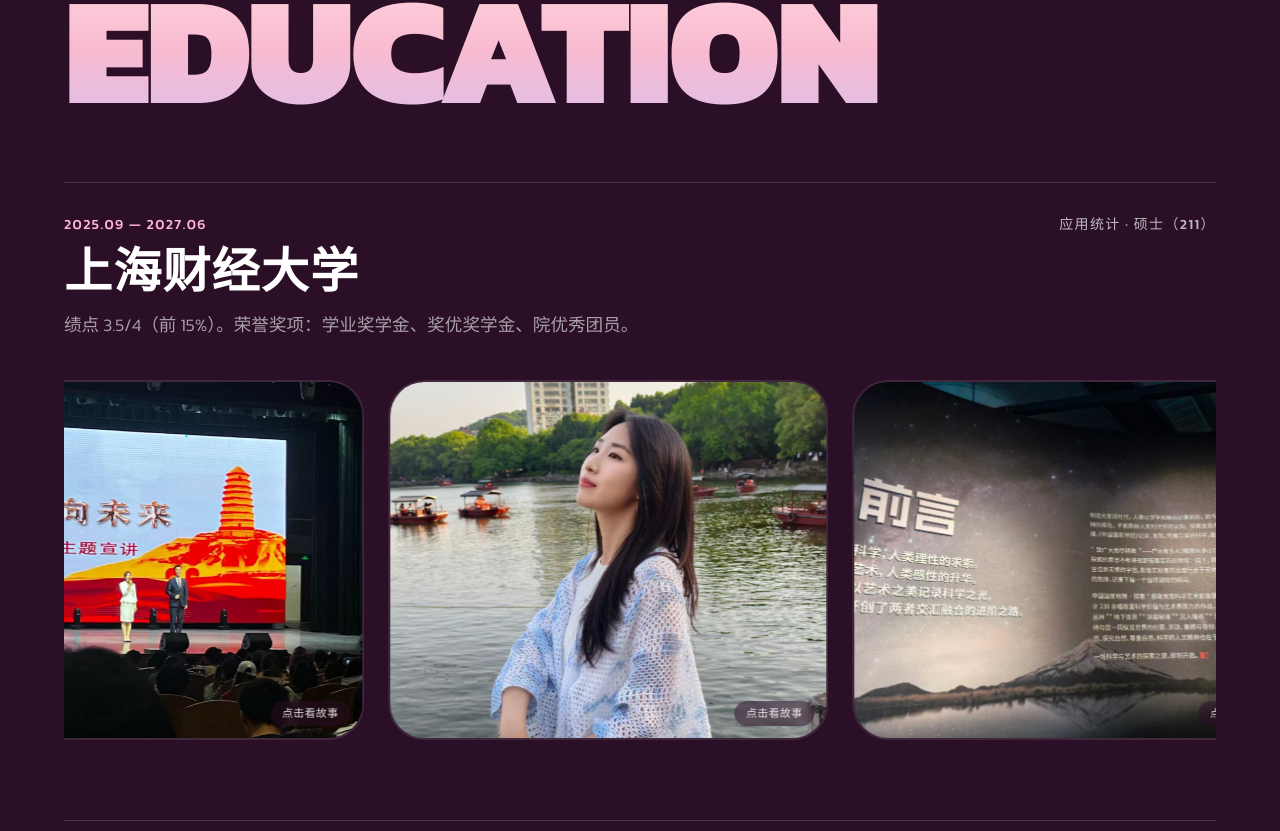
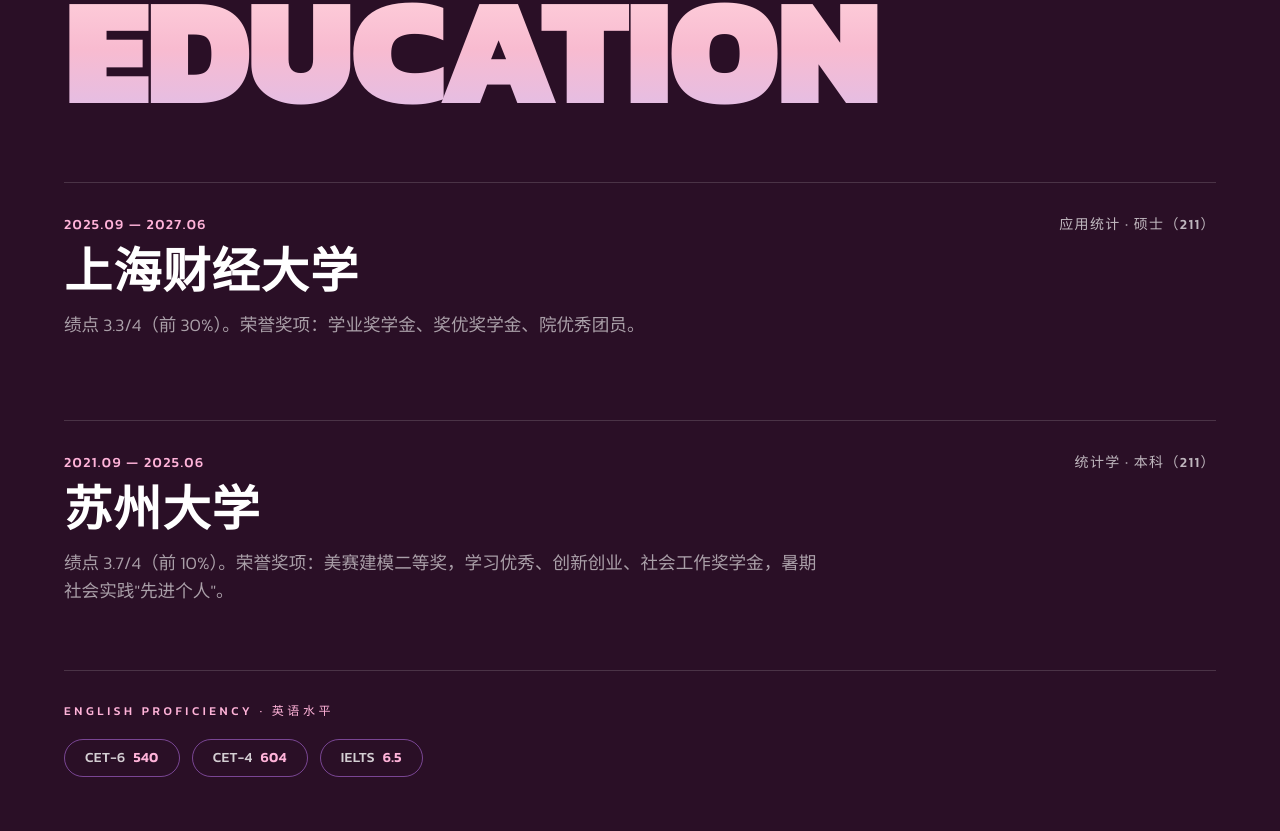
Before and after one commit to faith213/portfolio, a React (Vite) app: page / in a window 1280 px wide. Shown: the part 1660-2491 px from the top of the page. Built offline with nearby package versions, Linux system fonts and the light colour scheme.

Commit message:
feat: Education 板块移除相册改为纯文字，新增英语水平展示

```diff
--- a/src/components/Education.tsx
+++ b/src/components/Education.tsx
@@ -1,15 +1,10 @@
-import { useState } from 'react'
 import { motion } from 'framer-motion'
-import { Play } from 'lucide-react'
-import { EDUCATION, type Edu, type MediaItem } from '../data'
-import VideoModal from './VideoModal'
+import { EDUCATION, ENGLISH } from '../data'
 
 const EASE = [0.25, 0.1, 0.25, 1] as const
 
-// 教育背景：每段学校 = 整行文字 + 下方相册（鼠标滚轮横向滑动）
+// 教育背景：纯文字呈现，每段学校 = 一行经历
 export default function Education() {
-  const [videoSrc, setVideoSrc] = useState<string | null>(null)
-
   return (
     <section
       id="education"
@@ -33,39 +28,14 @@
           Education
         </h2>
 
-        <div className="flex flex-col gap-20">
+        <div className="flex flex-col gap-16 md:gap-20">
           {EDUCATION.map((edu, i) => (
-            <EduRow key={i} edu={edu} index={i} onPlay={setVideoSrc} />
-          ))}
-        </div>
-      </div>
-
-      <VideoModal
-        open={videoSrc !== null}
-        src={videoSrc ?? ''}
-        onClose={() => setVideoSrc(null)}
-      />
-    </section>
-  )
-}
-
-function EduRow({
-  edu,
-  index,
-  onPlay,
-}: {
-  edu: Edu
-  index: number
-  onPlay: (src: string) => void
-}) {
-  return (
-    <div>
-      {/* 整行文字经历 */}
             <motion.div
+              key={i}
               initial={{ opacity: 0, y: 40 }}
               whileInView={{ opacity: 1, y: 0 }}
-        viewport={{ once: true, amount: 0.4 }}
-        transition={{ duration: 0.8, ease: EASE, delay: index * 0.1 }}
+              viewport={{ once:true, amount: 0.4 }}
+              transition={{ duration: 0.8, ease: EASE, delay: i * 0.1 }}
               className="border-t border-white/15 pt-8"
             >
               <div className="flex flex-col gap-4 md:flex-row md:items-baseline md:justify-between">
@@ -88,171 +58,33 @@
                 {edu.note}
               </p>
             </motion.div>
+          ))}
+        </div>
 
-      {/* 下方相册：全宽出血，自动横向滚动 */}
+        {/* 英语水平 */}
         <motion.div
-        initial={{ opacity: 0, y: 30 }}
+          initial={{ opacity: 0, y: 40 }}
           whileInView={{ opacity: 1, y: 0 }}
-        viewport={{ once: true, amount: 0.2 }}
-        transition={{ duration: 0.9, ease: EASE, delay: 0.15 }}
-        className="relative left-1/2 right-1/2 mt-10 -ml-[50vw] -mr-[50vw] w-screen pl-6 md:pl-12"
+          viewport={{ once: true, amount: 0.4 }}
+          transition={{ duration: 0.8, ease: EASE, delay: 0.2 }}
+          className="mt-16 border-t border-white/15 pt-8"
         >
-        <EduGallery items={edu.gallery} onPlay={onPlay} />
+          <p className="mb-5 text-xs font-medium uppercase tracking-[0.3em] text-[#FFB3D9]">
+            English Proficiency · 英语水平
+          </p>
+          <div className="flex flex-wrap gap-3">
+            {ENGLISH.map((e) => (
+              <span
+                key={e.label}
+                className="rounded-full border border-lilac/50 px-5 py-2 text-sm font-medium tracking-wide text-white/80"
+              >
+                {e.label}
+                <span className="ml-2 font-semibold text-[#FFB3D9]">{e.score}</span>
+              </span>
+            ))}
+          </div>
         </motion.div>
       </div>
+    </section>
   )
 }
-
-// 自动横向滚动相册（复制一份实现无缝循环，hover 暂停）
-function EduGallery({
-  items,
-  onPlay,
-}: {
-  items: MediaItem[]
-  onPlay: (src: string) => void
-}) {
-  // 复制一份保证首尾无缝；速度按数量估算
-  const loop = [...items, ...items]
-  const duration = items.length * 3 // 每张约 3s，滚动更快
-
-  // 记录当前翻开的卡片索引（loop 内唯一 index）；有翻开时暂停整条滚动
-  const [flipped, setFlipped] = useState<number | null>(null)
-
-  return (
-    <div className="no-scrollbar overflow-hidden">
-      <div
-        className={`edu-track flex ${flipped !== null ? 'is-paused' : ''}`}
-        style={{ animationDuration: `${duration}s` }}
-      >
-        {loop.map((item, i) => (
-          <div
-            key={i}
-            className={`flip-card relative mr-6 h-[280px] w-[80vw] shrink-0 sm:w-[440px] md:h-[360px] ${
-              item.type === 'image' && flipped === i ? 'is-flipped' : ''
-            }`}
-          >
-            {item.type === 'video' ? (
-              <div className="h-full w-full overflow-hidden rounded-[36px] border-2 border-white/10">
-                <button
-                  onClick={() => onPlay(item.src)}
-                  className="group relative block h-full w-full"
-                  aria-label="播放视频"
-                >
-                  {/* 视频本身作为封面 */}
-                  <video
-                    src={item.src}
-                    muted
-                    loop
-                    autoPlay
-                    playsInline
-                    preload="metadata"
-                    className="h-full w-full object-cover"
-                  />
-                  {/* 播放按钮蒙层 */}
-                  <span className="absolute inset-0 flex items-center justify-center bg-roseblack/30 transition-colors duration-200 group-hover:bg-roseblack/10">
-                    <span className="btn-candy flex h-16 w-16 items-center justify-center rounded-full text-white">
-                      <Play size={26} strokeWidth={2.5} className="ml-1" fill="currentColor" />
-                    </span>
-                  </span>
-                </button>
-              </div>
-            ) : (
-              <FlipPhoto
-                item={item}
-                label={`照片 ${(i % items.length) + 1}`}
-                isFlipped={flipped === i}
-                onToggle={() =>
-                  setFlipped((cur) => (cur === i ? null : i))
-                }
-              />
-            )}
-          </div>
-        ))}
-      </div>
-    </div>
-  )
-}
-
-// 可翻转照片卡：正面为图片，点击后沿 Y 轴翻转，背面显示故事/回忆
-function FlipPhoto({
-  item,
-  label,
-  isFlipped,
-  onToggle,
-}: {
-  item: MediaItem
-  label: string
-  isFlipped: boolean
-  onToggle: () => void
-}) {
-  return (
-    // 直接作为 .flip-card 的直接子元素承载 3D 翻转（perspective 只作用于直接子级）
-    <div
-      role="button"
-      tabIndex={0}
-      onClick={onToggle}
-      onKeyDown={(e) => {
-        if (e.key === 'Enter' || e.key === ' ') {
-          e.preventDefault()
-          onToggle()
-        }
-      }}
-      aria-label={isFlipped ? '翻回照片' : '查看这张照片的故事'}
-      className="flip-inner cursor-pointer"
-    >
-      {/* 正面：照片 */}
-      <div className="flip-face overflow-hidden rounded-[36px] border-2 border-white/10">
-        <img
-          src={item.src}
-          alt={label}
-          loading="lazy"
-          className="h-full w-full object-cover"
-        />
-        {/* 右下角小提示 */}
-        <span className="pointer-events-none absolute bottom-3 right-3 rounded-full bg-roseblack/50 px-3 py-1 text-[11px] font-medium tracking-wide text-white/85 backdrop-blur-sm">
-          点击看故事
-        </span>
-      </div>
-
-      {/* 背面：故事 / 回忆 */}
-      <div className="flip-face flip-back flex flex-col overflow-hidden rounded-[36px] border-2 border-[#FFB3D9]/40 bg-gradient-to-br from-[#4a2438] to-roseblack px-7 py-7 text-left">
-        <span className="mb-3 shrink-0 text-xs font-semibold uppercase tracking-[0.3em] text-[#FFB3D9]">
-          Story
-        </span>
-        <div className="no-scrollbar flex-1 overflow-y-auto pr-1">
-          <StoryText story={item.story} />
-        </div>
-        <span className="pointer-events-none mt-3 shrink-0 text-[11px] font-medium tracking-wide text-white/45">
-          点击翻回照片
-        </span>
-      </div>
-    </div>
-  )
-}
-
-// 故事文本：首段（日期 · 地点）高亮小字，其余段落为正文
-function StoryText({ story }: { story?: string }) {
-  if (!story) {
-    return (
-      <p className="text-[15px] font-light leading-relaxed text-white/85 md:text-base">
-        这张照片还没有写下故事～
-      </p>
-    )
-  }
-  const [meta, ...rest] = story.split('\n\n')
-  return (
-    <>
-      <p className="mb-3 text-xs font-medium tracking-wide text-[#FFB3D9]/90">
-        {meta}
-      </p>
-      {rest.map((para, i) => (
-        <p
-          key={i}
-          className="mb-2 text-[15px] font-light leading-relaxed text-white/85 md:text-base"
-        >
-          {para}
-        </p>
-      ))}
-    </>
-  )
-}
--- a/src/data.ts
+++ b/src/data.ts
@@ -61,7 +61,7 @@
     year: '2025.09 — 2027.06',
     school: '上海财经大学',
     degree: '应用统计 · 硕士（211）',
-    note: '绩点 3.5/4（前 15%）。荣誉奖项：学业奖学金、奖优奖学金、院优秀团员。',
+    note: '绩点 3.3/4（前 30%）。荣誉奖项：学业奖学金、奖优奖学金、院优秀团员。',
     gallery: [
       { type: 'video', src: '/edu/grad/video.mp4' },
       {
@@ -276,14 +276,14 @@
 
 // 统一给 EDUCATION / PROJECTS 里的资源路径加 BASE_URL 前缀，
 // 这样列表数据里仍写直观的 '/edu/...' 绝对路径，部署到子路径也不会 404。
-export const EDUCATION: Edu[] = EDUCATION_RAW.map((e) => ({
-  ...e,
-  gallery: e.gallery.map((m) => ({
-    ...m,
-    src: asset(m.src),
-    ...(m.poster ? { poster: asset(m.poster) } : {}),
-  })),
-}))
+export const EDUCATION: Edu[] = EDUCATION_RAW
+
+// 英语水平
+export const ENGLISH: { label: string; score: string }[] = [
+  { label: 'CET-6', score: '540' },
+  { label: 'CET-4', score: '604' },
+  { label: 'IELTS', score: '6.5' },
+]
 
 export const PROJECTS: Project[] = PROJECTS_RAW.map((p) => ({
   ...p,
--- a/src/index.css
+++ b/src/index.css
@@ -87,51 +87,3 @@
   -ms-overflow-style: none;
   scrollbar-width: none;
 }
-
-/* Education 相册自动横向滚动 */
-@keyframes edu-scroll {
-  from {
-    transform: translateX(0);
-  }
-  to {
-    transform: translateX(-50%);
-  }
-}
-.edu-track {
-  animation: edu-scroll linear infinite;
-  width: max-content;
-}
-.edu-track:hover {
-  animation-play-state: paused;
-}
-/* 有卡片翻开时，整条相册暂停滚动（否则翻面的卡片会滑走） */
-.edu-track.is-paused {
-  animation-play-state: paused;
-}
-
-/* Education 相册卡片 3D 翻转 */
-.flip-card {
-  perspective: 1200px;
-  /* 覆盖全局 * { overflow-x: clip }，否则会把 preserve-3d 降级为 flat */
-  overflow: visible !important;
-}
-.flip-inner {
-  position: relative;
-  width: 100%;
-  height: 100%;
-  transition: transform 0.6s cubic-bezier(0.25, 0.1, 0.25, 1);
-  transform-style: preserve-3d;
-  overflow: visible !important;
-}
-.flip-card.is-flipped .flip-inner {
-  transform: rotateY(180deg);
-}
-.flip-face {
-  position: absolute;
-  inset: 0;
-  backface-visibility: hidden;
-  -webkit-backface-visibility: hidden;
-}
-.flip-back {
-  transform: rotateY(180deg);
-}
```
Lines whose indentation alone changed are shown as unchanged.
